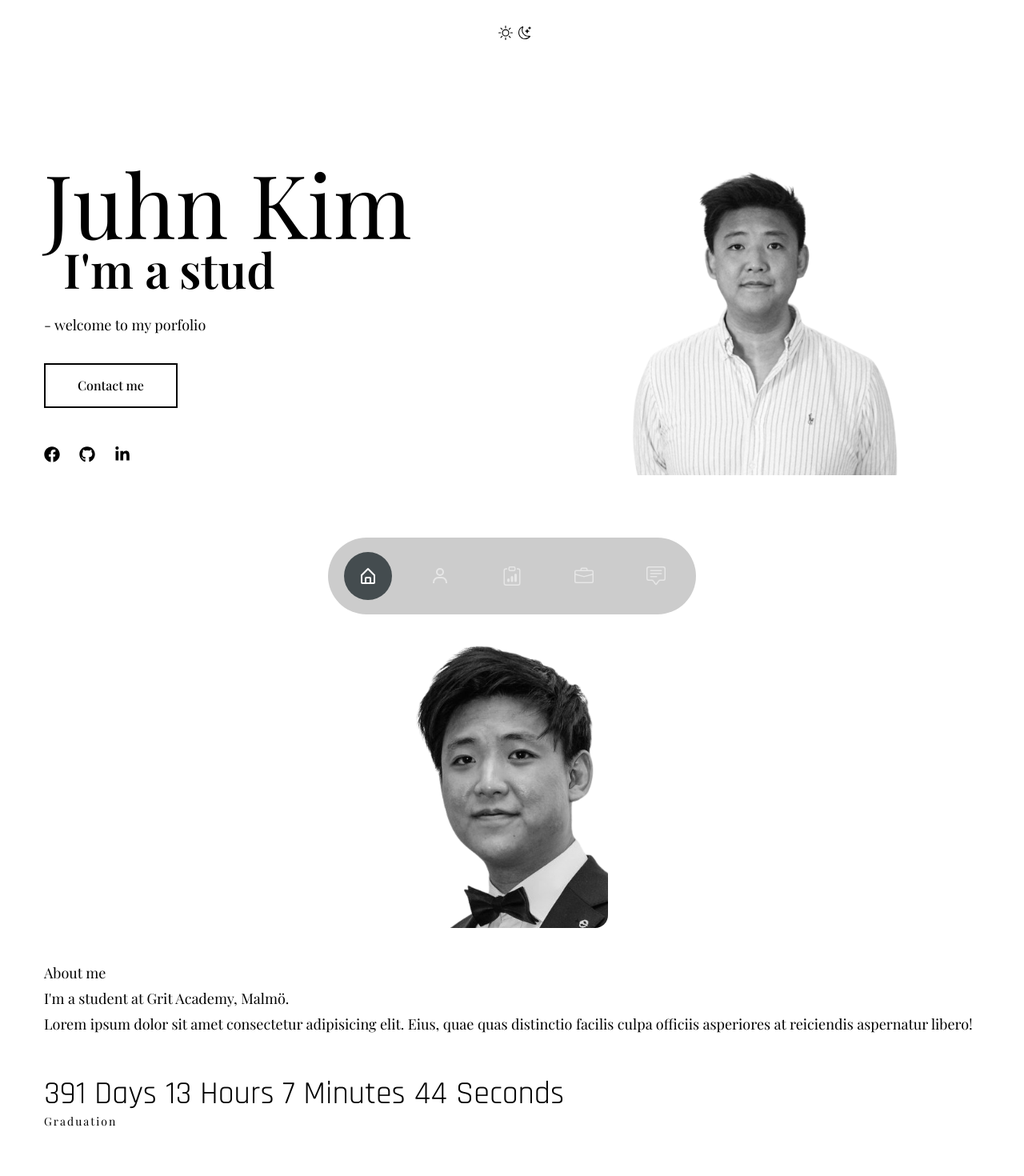
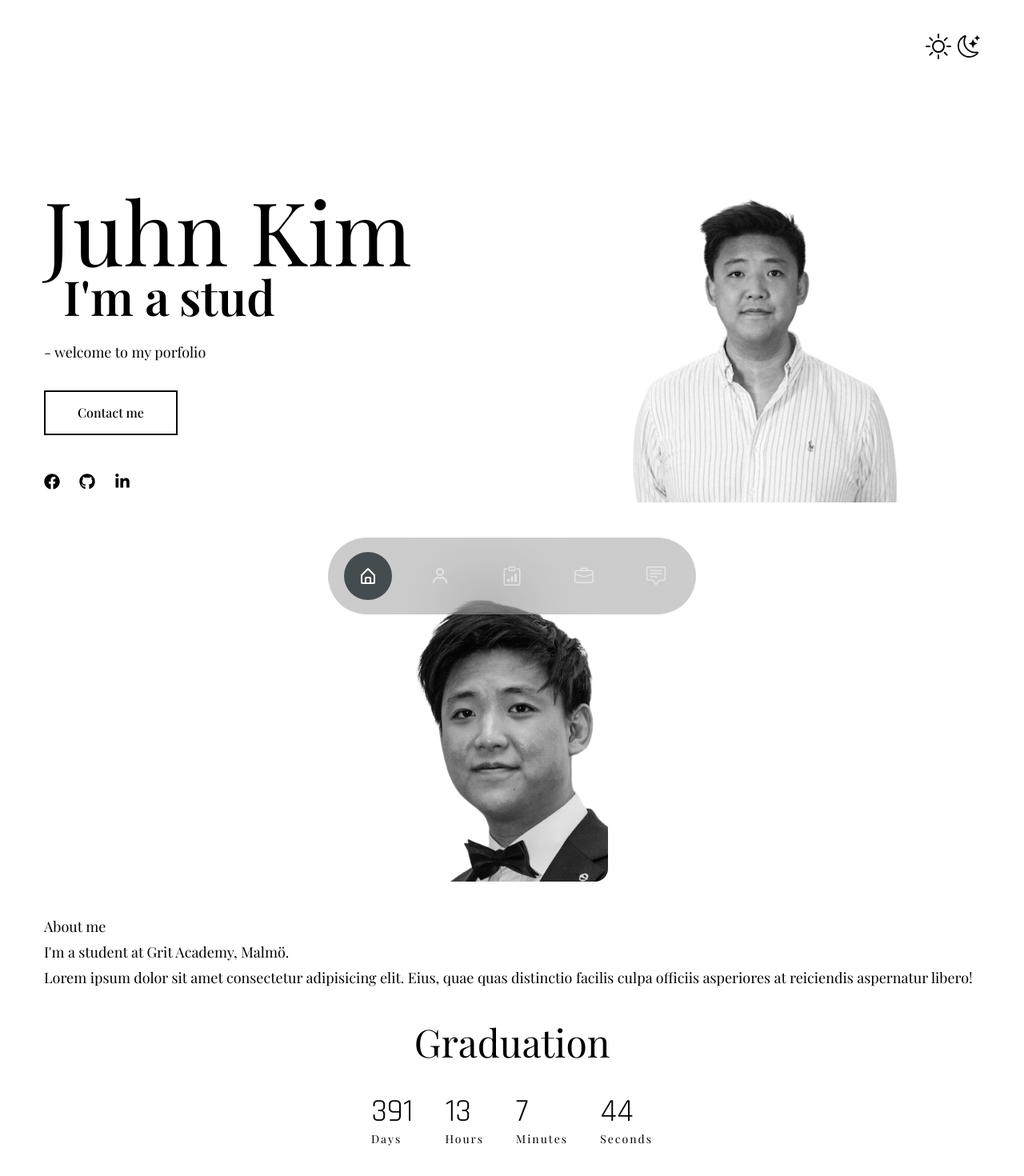
Before and after one commit to Juhniel/Portfolio-reactv2, a React (Vite) app: page / in a window 1280 px wide. Shown: the top 1470 px of the page at 80% size. Built offline with nearby package versions, Linux system fonts and the light colour scheme; a web font is replaced by a local one.

Commit message:
graduation countdown

```diff
--- a/src/components/About.jsx
+++ b/src/components/About.jsx
@@ -34,6 +34,9 @@ export default function About() {
     }
   };
 
+  // <CountDown date={graduationDate} renderer={unitRenderer('hours')} intervalDelay={0}/> <span>Hours{"\u00A0"}</span>
+  // <CountDown date={graduationDate} renderer={unitRenderer('minutes')} intervalDelay={0}/> <span>Minutes{"\u00A0"}</span>
+  // <CountDown date={graduationDate} renderer={unitRenderer('seconds')} intervalDelay={0}/> <span>Seconds{"\u00A0"}</span>
   const graduationDate = new Date('2024-05-30T00:00:00');
 
 
@@ -47,24 +50,49 @@ export default function About() {
           </div>
           {/* text */}
           <div className='font-primary text-black dark:text-white'>
-            <h2>About me</h2>
+            <h2 className=''>About me</h2>
             <h3>I'm a student at Grit Academy, Malmö. </h3>
             <p>
               Lorem ipsum dolor sit amet consectetur adipisicing elit. Eius, quae quas distinctio facilis culpa officiis asperiores at reiciendis aspernatur libero!
             </p>
             {/* stats */}
-            <div className='flex mt-14'>
+            <div className='flex justify-center text-[48px] mt-12'>Graduation</div>
+            <div className='flex justify-center mt-14 gap-x-8 lg:gap-x-10 mb-12'>
               <div>
-                <div className='text-[40px] mb-2 font-secondary'>
-                  <CountDown date={graduationDate} renderer={unitRenderer('days')} intervalDelay={0}/> <span>Days{"\u00A0"}</span>
-                  <CountDown date={graduationDate} renderer={unitRenderer('hours')} intervalDelay={0}/> <span>Hours{"\u00A0"}</span>
-                  <CountDown date={graduationDate} renderer={unitRenderer('minutes')} intervalDelay={0}/> <span>Minutes{"\u00A0"}</span>
-                  <CountDown date={graduationDate} renderer={unitRenderer('seconds')} intervalDelay={0}/> <span>Seconds{"\u00A0"}</span>
+                <div className='text-[40px] mb-2 font-secondary text-amber-400 dark:text-yellow-300'>
+                  <CountDown date={graduationDate} renderer={unitRenderer('days')} intervalDelay={0}/>
                 </div>
                 <div className='font-primary text-sm tracking-[2px]'>
-                   Graduation
-                  </div>
+                    Days
+                </div>
               </div>
+              <div>
+                <div className='text-[40px] mb-2 font-secondary text-amber-400 dark:text-yellow-300'>
+                  <CountDown date={graduationDate} renderer={unitRenderer('hours')} intervalDelay={0}/>
+                </div>
+                <div className='font-primary text-sm tracking-[2px]'>
+                    Hours
+                </div>
+              </div>
+              <div>
+                <div className='text-[40px] mb-2 font-secondary text-amber-400 dark:text-yellow-300'>
+                  <CountDown date={graduationDate} renderer={unitRenderer('minutes')} intervalDelay={0}/>
+                </div>
+                <div className='font-primary text-sm tracking-[2px]'>
+                    Minutes
+                </div>
+              </div>
+              <div>
+                <div className='text-[40px] mb-2 font-secondary text-amber-400 dark:text-yellow-300'>
+                  <CountDown date={graduationDate} renderer={unitRenderer('seconds')} intervalDelay={0}/>
+                </div>
+                <div className='font-primary text-sm tracking-[2px]'>
+                    Seconds
+                </div>
+              </div>
+            </div>
+            <div className='flex justify-center'>
+              <button className='btn btn-lg'>My portfolio</button>
             </div>
           </div>
         </div>
--- a/src/components/Banner.jsx
+++ b/src/components/Banner.jsx
@@ -100,7 +100,7 @@ export default function Banner() {
           className="hidden lg:flex flex-1 max-w-[320px] lg:max-w-[482px]">
             <img
               src={Selfie}
-              className="w-[400px] rounded-2xl filter transition-all duration-300 grayscale hover:grayscale-0"
+              className="w-[400px] rounded-2xl filter transition-all duration-300 grayscale hover:grayscale-0 "
               alt=""
             />
           </motion.div>
--- a/src/components/Header.jsx
+++ b/src/components/Header.jsx
@@ -5,18 +5,9 @@ export default function Header({ handleThemeDark, handleThemeLight, theme }) {
   return(
     <header className='py-8'>
       <div className='container mx-auto'>
-        <div className='flex justify-center items-center '>
-          {/* logo */}
-          <a href="#">
-            {/* <img src={Logo} className="w-24" alt="" /> */}
-          </a>
-          {/* button */}
-          {/* <button className='btn btn-sm'>
-            Work with me
-          </button> */}
-
-            <ThemeToggle handleThemeDark={handleThemeDark} handleThemeLight={handleThemeLight} theme={theme}/>
-            {/* <BsMoonStars color='black'/> */}
+        <div className='flex justify-end items-center'>
+          {/* dark/light mode */}
+          <ThemeToggle handleThemeDark={handleThemeDark} handleThemeLight={handleThemeLight} theme={theme}/>
         </div>
       </div>
       </header>
--- a/src/components/ThemeToggle.jsx
+++ b/src/components/ThemeToggle.jsx
@@ -7,14 +7,14 @@ export default function ThemeToggle({ handleThemeDark, handleThemeLight, theme }
       onClick={handleThemeLight}
     >
         <BsSun
-          className="text-black w-8 dark:text-white hover:text-amber-400 dark:hover:text-amber-400"
+          className="text-black w-8 text-[36px] m-2 dark:text-white hover:text-amber-400 dark:hover:text-amber-400 "
         />
     </button>
     <button
       onClick={handleThemeDark}
     >
         <BsMoonStars
-         className="text-black dark:text-white w-4 hover:text-yellow-400 dark:hover:text-yellow-200"
+         className="text-black dark:text-white text-[28px] hover:text-yellow-400 dark:hover:text-yellow-200"
         />
     </button>
     </>
--- a/tailwind.config.js
+++ b/tailwind.config.js
@@ -29,7 +29,7 @@ export default {
       },
       backgroundImage: {
         // site: "url('./assets/oresundsbron.avif')",
-        about: "url('./assets/about.png')",
+        // about: "url('./assets/selfie2.png')",
         services: "url('./assets/services.png')",
       },
     },
```
